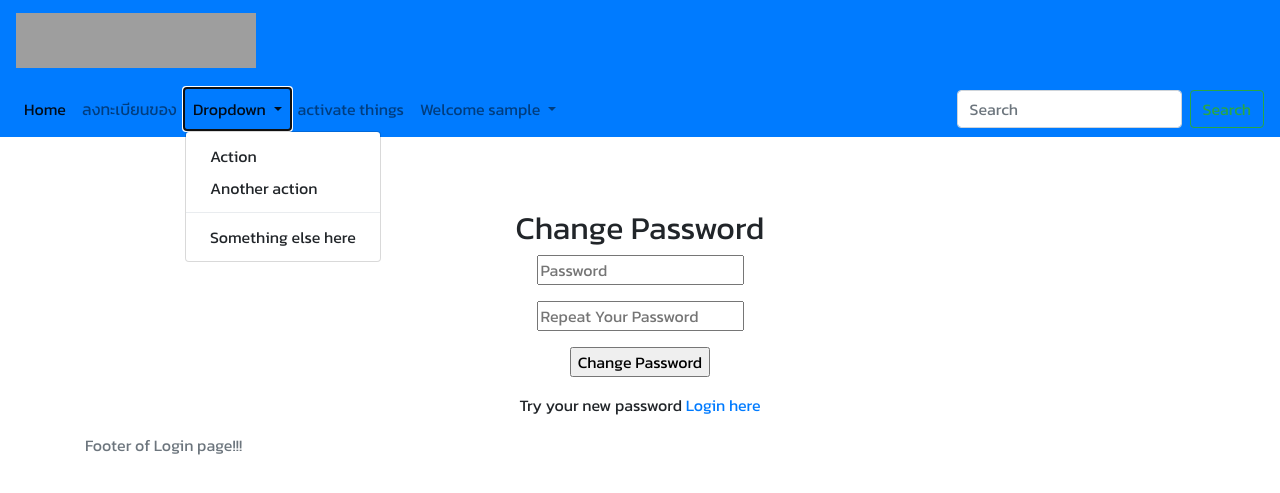
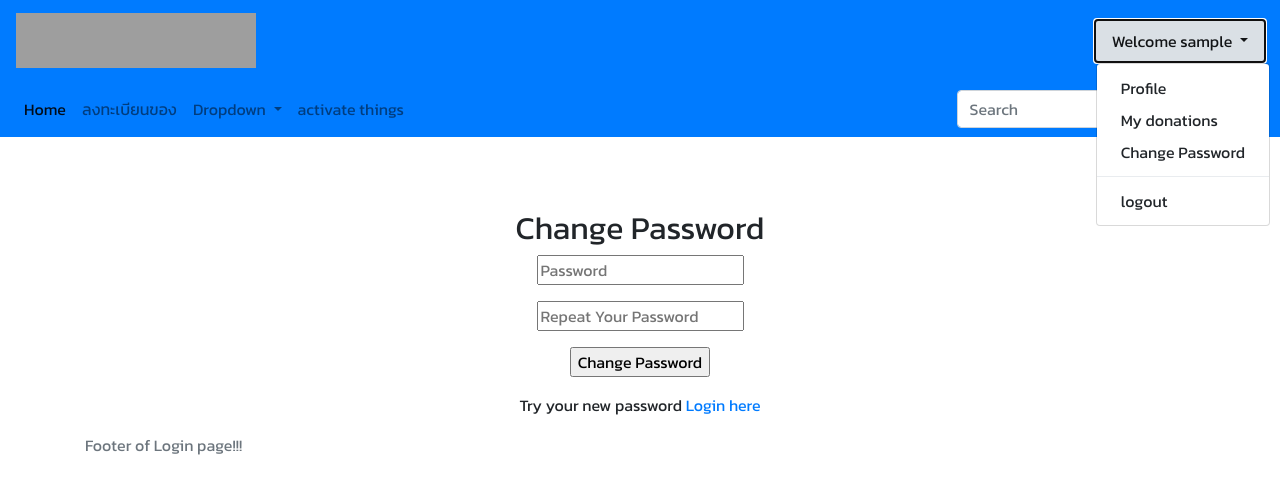
Before and after one commit to sahussawud/InternetOfDonationThings, a Django app: page /register/change_password/ in a window 1280 px wide, after a click that opens the changed part. Shown: the top 493 px of the page. Run offline with Django 3.2, Linux system fonts and the light colour scheme; the visitor is signed in with stand-in values (Sample User, id 1); some libraries are stand-ins or nearby versions; grey boxes are pictures that could not be loaded.

Commit message:
update step2 register
- rename : donation/urls.py register_donations (from register)
- edit : register/urls.py -> register / step1 -> register, step2 -> register2
- create form only : step2 can't use

```diff
--- a/IODT/donations/urls.py
+++ b/IODT/donations/urls.py
@@ -6,5 +6,5 @@ urlpatterns = [
     # path('complete/', views.complete, name='complete'),
     # path('activate/',views.activate_list, name='activate_list'),
     # path('activate/<int:id_thing>/',views.activate, name='activate'),
-    path('', views.register, name='register')
+    path('', views.register, name='register_donations')
 ]
--- a/IODT/register/urls.py
+++ b/IODT/register/urls.py
@@ -6,6 +6,7 @@ urlpatterns = [
     path('login/', views.my_login, name='login'),
     path('logout/', views.my_logout, name = 'my_logout'),
     path('change_password/', views.ChangePassword, name = 'ChangePassword'),
-    path('', views.register, name='register'),
+    path('step1/', views.register, name='register'),
+    path('step2/', views.register2, name='register2'),
     # path('step1', views.step)
 ]
--- a/IODT/register/views.py
+++ b/IODT/register/views.py
@@ -51,6 +51,8 @@ def my_login(request): # function login base django
     return render(request, 'register/my_login.html',context=context)
 
 def register(request):
+    # if request.user.is_authenticated:
+    #     my_logout(request)
     context = {}
     context['list_open_row'] = ["username", "first_name", "email"]
     context['list'] = ["username", "password1", "password2", "first_name", "last_name", "email", "phone"]
@@ -65,9 +67,13 @@ def register(request):
             raw_password = form.cleaned_data.get('password1')
             user = authenticate(username=username, password=raw_password)
             login(request, user)
-            return redirect('index')
+            return redirect('register/register2.html')
     else:
         form = regForm()
         context['form'] = form
 
     return render(request, 'register/register.html', context)
+
+def register2(request):
+    context = {}
+    return render(request, 'register/register2.html', context)
--- a/IODT/templates/base2.html
+++ b/IODT/templates/base2.html
@@ -32,6 +32,33 @@
             <img src="https://www.ratafoundation.org.nz/media/1382/rata_positive_rgb.png" width="240" height="55"
                 alt="">
         </a>
+
+        {% if user.is_authenticated %}
+        <div class="nav-item dropdown">
+            <a class="nav-link dropdown-toggle text-dark bg-light" href="#" id="navbarDropdown" role="button"
+                data-toggle="dropdown" aria-haspopup="true" aria-expanded="false">
+                Welcome {{ user.get_username }}
+            </a>
+            <div class="dropdown-menu" aria-labelledby="navbarDropdown">
+                <a class="dropdown-item" href="#">Profile</a>
+                <a class="dropdown-item" href="#">My donations</a>
+                <a class="dropdown-item" href="{% url 'ChangePassword' %}">Change Password</a>
+                <div class="dropdown-divider"></div>
+                <a class="dropdown-item" href="{% url 'my_logout' %}">logout</a>
+            </div>
+        </div>
+
+        {% else %}
+        <div class="form-inline my-2 my-lg-0">
+            <button type="button" class="btn btn-success mr-2" data-toggle="modal" data-target="#exampleModalCenter">
+                Login
+            </button>
+            <a type="button" class="btn btn-warning" href="{% url 'register' %}">
+                Register
+            </a>
+        </div>
+        {% endif %}
+
     </nav>
     <nav class="navbar navbar-expand-lg navbar-light bg-primary">
 
@@ -64,30 +91,11 @@
                 <li class="nav-item">
                     <a class="nav-link" href="" tabindex="-1" >activate things</a>
                 </li>
-                <li class="nav-item dropdown">
-                {% if user.is_authenticated %}
-                    <a class="nav-link dropdown-toggle" href="#" id="navbarDropdown" role="button"
-                        data-toggle="dropdown" aria-haspopup="true" aria-expanded="false">
-                        Welcome {{ user.get_username }}
-                    </a>
-                    <div class="dropdown-menu" aria-labelledby="navbarDropdown">
-                        <a class="dropdown-item" href="#">Profile</a>
-                        <a class="dropdown-item" href="#">My donations</a>
-                        <a class="dropdown-item" href="{% url 'ChangePassword' %}">Change Password</a>
-                        <div class="dropdown-divider"></div>
-                        <a class="dropdown-item" href="{% url 'my_logout' %}">logout</a>
-                    </div>
 
-                {% else %}
-                <button type="button" class="btn btn-primary" data-toggle="modal" data-target="#exampleModalCenter">
-                    Login
-                </button>
-                {% endif %}
-            </li>
             </ul>
             <form class="form-inline my-2 my-lg-0">
                 <input class="form-control mr-sm-2" type="search" placeholder="Search" aria-label="Search">
-                <button class="btn btn-outline-success my-2 my-sm-0" type="submit">Search</button>
+                <button class="btn btn-info my-2 my-sm-0" type="submit">Search</button>
             </form>
         </div>
     </nav>
```
Also changed, not shown: IODT/register/forms.py (+15 -15 lines).
